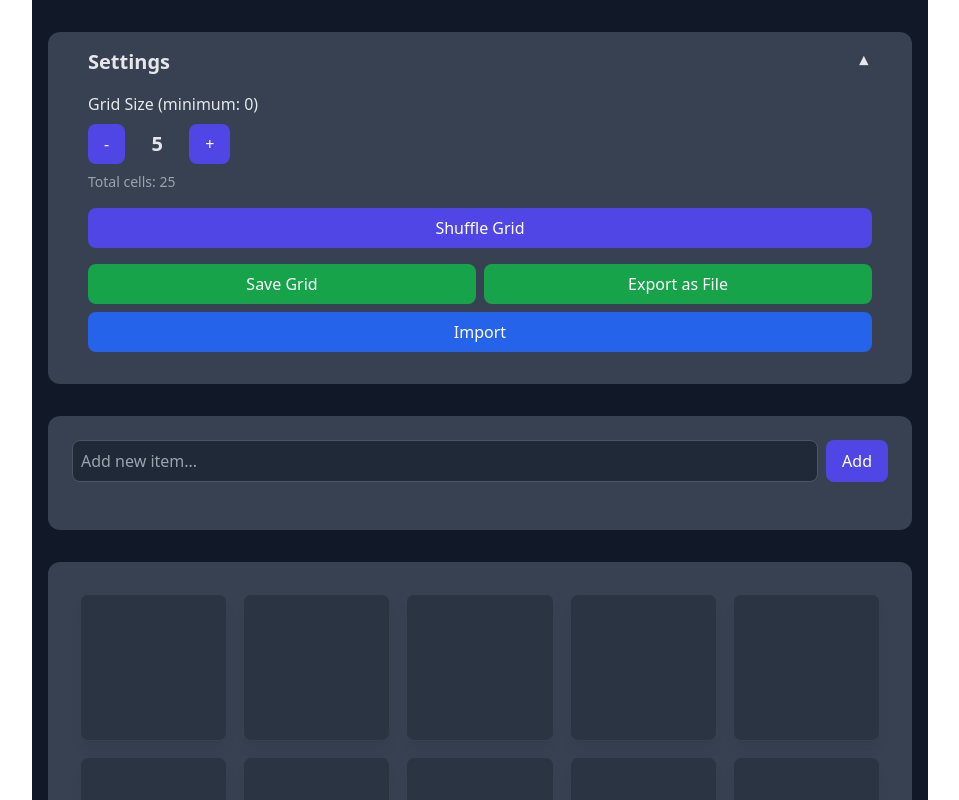
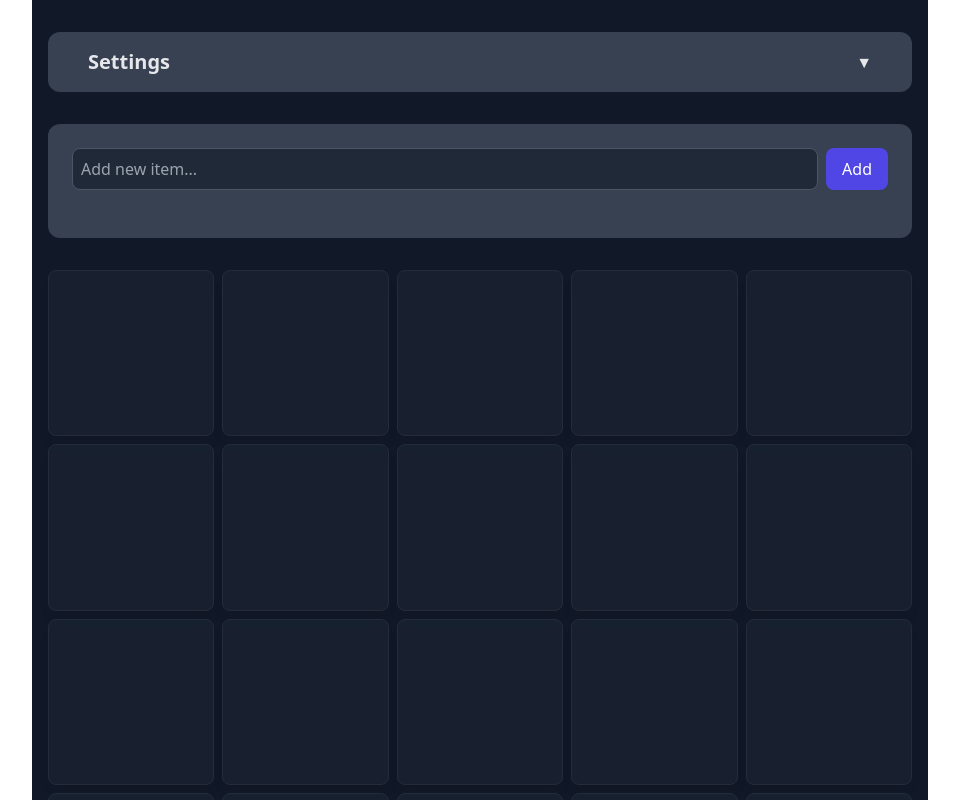
Before and after one commit to NyaStone/PredictionBingo, a React (Vite) app: page / in a window 1280 px wide. Shown: the top 800 px of the page, without its empty margins (160-1119 px from the left). Built offline with nearby package versions, Linux system fonts and the light colour scheme.

Commit message:
Added memo and colapsed contexts to avoid re-rendering + scrollOnClick also filters the list

```diff
--- a/src/components/Grid.tsx
+++ b/src/components/Grid.tsx
@@ -1,23 +1,25 @@
-import { useContext } from "react";
-import { SizeContext } from "../contexts/SizeContext";
-import { GridItem } from "./GridItem";
+import { memo, useContext } from 'react';
+import { GameStateContext } from '../contexts/GameStateContext';
+import { GridItem } from './GridItem';
 
-function Grid() {
-  const [size] = useContext(SizeContext);
-  const gridItems = Array(size * size).fill(null).map((_, index) => (<GridItem key={index} row={Math.floor(index / size)} column={index % size} />));
+export const Grid = memo(() => {
+    const { size, grid } = useContext(GameStateContext);
 
-  return (
-    <div className="container mx-auto p-8 bg-gray-700 rounded-xl mb-8">
-      <div
-        className="grid gap-4"
-        style={{
-          gridTemplateColumns: `repeat(${size}, minmax(0, 1fr))`
-        }}
-      >
-        {gridItems}
-      </div>
-    </div>
-  );
-}
+    return (
+        <div className="grid gap-2 mb-4" style={{
+            gridTemplateColumns: `repeat(${size}, minmax(0, 1fr))`
+        }}>
+            {grid.map((row, i) =>
+                row.map((_, j) => (
+                    <GridItem
+                        key={`${i}-${j}`}
+                        row={i}
+                        column={j}
+                    />
+                ))
+            )}
+        </div>
+    );
+});
 
-export default Grid;
+Grid.displayName = 'Grid';
--- a/src/components/GridItem.tsx
+++ b/src/components/GridItem.tsx
@@ -1,40 +1,52 @@
 import { useContext } from "react";
-import { ItemsContext } from "../contexts/ItemsContext";
-import { GridContext } from "../contexts/GridContext";
-import { ItemPlacementContext } from "../contexts/ItemPlacementContext";
+import { GameStateContext } from "../contexts/GameStateContext";
 
 export function GridItem({row, column}: {row: number, column: number}) {
-    const [items] = useContext(ItemsContext);
-    const [gridState, setGridState] = useContext(GridContext);
-    const [itemPlacement] = useContext(ItemPlacementContext);
+    const {
+        items,
+        grid,
+        itemPlacement,
+        setGrid,
+        setSearchTerm,
+        setShowMobileList
+    } = useContext(GameStateContext);
     const index = itemPlacement[row][column];
     const item = index < items.length ? items[index] : "";
-    const isChecked = gridState[row][column];
+    const isChecked = grid[row][column];
     const isEmpty = item === "";
 
     const handleClick = () => {
         if (!isEmpty) {
-            const newGridState = gridState.map((r, i) =>
+            const newGridState = grid.map((r, i) =>
                 i === row ? r.map((c, j) =>
                     j === column ? !c : c
                 ) : r
             );
-            setGridState(newGridState);
+            setGrid(newGridState);
         }
     };
 
     const scrollToItem = (e: React.MouseEvent) => {
         e.preventDefault();
         if (!isEmpty) {
+            // Clear any previous search term
+            setSearchTerm("");
+            // Ensure mobile list is visible
+            setShowMobileList(true);
+
+            // Small delay to ensure DOM is updated before scrolling
+            setTimeout(() => {
                 const element = document.getElementById(`item-${index}`);
                 if (element) {
                     element.scrollIntoView({ behavior: 'smooth' });
+                    setSearchTerm((index + 1).toString());
                 }
+            }, 0);
         }
     };
 
-    return <div
-      className={`rounded-lg shadow-lg aspect-square
+    return (
+        <div className={`rounded-lg shadow-lg aspect-square
                     border border-gray-700
                     transition-all duration-200
                     overflow-hidden
@@ -46,19 +58,22 @@ export function GridItem({row, column}: {row: number, column: number}) {
                         cursor-pointer hover:border-indigo-500`
                     }`}
         >
-    <div
+            {/* Desktop view - shows item text and toggles checked state */}
+            <button
                 onClick={handleClick}
                 className="w-full h-full items-center justify-center hidden md:flex">
-        <span>
-          {item}
-        </span>
-    </div>
-    <div
+                <span>{item}</span>
+            </button>
+
+            {/* Mobile view - shows item number and scrolls to item in list */}
+            <a
+                href={`#item-${index}`}
                 onClick={scrollToItem}
                 className="w-full h-full flex items-center justify-center md:hidden">
-      <a href={`#item-${index}`}>
-          #{index + 1}
+                <span>#{index + 1}</span>
             </a>
         </div>
-    </div>
+    );
 }
+
+GridItem.displayName = 'GridItem';
--- a/src/components/ItemCard.tsx
+++ b/src/components/ItemCard.tsx
@@ -1,15 +1,8 @@
-import { useContext } from "react";
-import { ItemsContext } from "../contexts/ItemsContext";
-import { SizeContext } from "../contexts/SizeContext";
-import { GridContext } from "../contexts/GridContext";
-import { ItemPlacementContext } from "../contexts/ItemPlacementContext";
+import { memo, useContext } from "react";
+import { GameStateContext } from "../contexts/GameStateContext";
 
-
-export const ItemCard = ({ item, index }: { item: string, index: number }) => {
-    const [items, setItems] = useContext(ItemsContext);
-    const [size] = useContext(SizeContext);
-    const [gridState, setGridState] = useContext(GridContext);
-    const [itemPlacement] = useContext(ItemPlacementContext);
+export const ItemCard = memo(({ item, index }: { item: string, index: number }) => {
+    const { size, grid, items, itemPlacement, setGrid, setItems } = useContext(GameStateContext);
 
     // Find row and column by searching through itemPlacement
     let row = -1;
@@ -27,7 +20,7 @@ export const ItemCard = ({ item, index }: { item: string, index: number }) => {
         if (row !== -1) break;
     }
 
-    const isChecked = row !== -1 && column !== -1 ? gridState[row][column] : false;
+    const isChecked = row !== -1 && column !== -1 ? grid[row][column] : false;
 
     const handleDelete = (indexToDelete: number) => {
         // Update items list
@@ -35,23 +28,25 @@ export const ItemCard = ({ item, index }: { item: string, index: number }) => {
 
         // Update grid state if item was found in the grid
         if (row !== -1 && column !== -1) {
-            const newGridState = gridState.map((r, i) =>
+            const newGridState = grid.map((r, i) =>
                 i === row ? r.map((c, j) =>
                     j === column ? false : c
                 ) : r
             );
-            setGridState(newGridState);
+            setGrid(newGridState);
         }
     };
 
     const handleClick = (e: React.MouseEvent) => {
-        e.stopPropagation(); // Prevent click from bubbling to parent
-        const newGridState = gridState.map((r, i) =>
-            i === row ? r.map((c, j) =>
-                j === column ? !c : c
-            ) : r
-        );
-        setGridState(newGridState);
+        e.stopPropagation();
+        if (row !== -1 && column !== -1) {
+            const newGridState = grid.map((r, i) =>
+                i === row ? r.map((c, j) =>
+                    j === column ? !c : c
+                ) : r
+            );
+            setGrid(newGridState);
+        }
     };
 
     return <div
@@ -85,4 +80,4 @@ export const ItemCard = ({ item, index }: { item: string, index: number }) => {
             ×
         </button>
     </div>
-};
+});
--- a/src/components/ItemList.tsx
+++ b/src/components/ItemList.tsx
@@ -1,14 +1,11 @@
-import { useContext, useState } from "react";
-import { ItemsContext } from "../contexts/ItemsContext";
-import { SizeContext } from "../contexts/SizeContext";
+import { memo, useContext, useState } from "react";
+import { GameStateContext } from "../contexts/GameStateContext";
 import { ItemCard } from "./ItemCard";
 
-export function ItemList() {
-    const [size] = useContext(SizeContext);
-    const [items, setItems] = useContext(ItemsContext);
+export const ItemList = memo(() => {
+    const { size, items, setItems, searchTerm, setSearchTerm } = useContext(GameStateContext);
     const [newItem, setNewItem] = useState("");
     const [showMobileList, setShowMobileList] = useState(true);
-    const [searchTerm, setSearchTerm] = useState("");
 
     const isListFull = items.length >= size * size;
     const isFiltering = searchTerm.trim().length > 0;
@@ -118,4 +115,6 @@ export function ItemList() {
             </div>
         </div>
     );
-}
+});
+
+ItemList.displayName = 'ItemList';
--- a/src/components/MainSection.tsx
+++ b/src/components/MainSection.tsx
@@ -1,4 +1,4 @@
-import Grid from "./Grid";
+import { Grid } from "./Grid";
 import { ItemList } from "./ItemList";
 import { Settings } from "./Settings";
 
--- a/src/components/Settings.tsx
+++ b/src/components/Settings.tsx
@@ -1,18 +1,12 @@
-import { useContext, useEffect, useState } from "react";
-import { SizeContext } from "../contexts/SizeContext";
-import { ItemsContext } from "../contexts/ItemsContext";
-import { ItemPlacementContext, shufflePlacement } from "../contexts/ItemPlacementContext";
-import { GridContext } from "../contexts/GridContext";
+import { memo, useContext, useEffect, useState } from "react";
+import { GameStateContext } from "../contexts/GameStateContext";
 
-export function Settings() {
-    const [size, setSize] = useContext(SizeContext);
-    const [items, setItems] = useContext(ItemsContext);
-    const [itemPlacement, setItemPlacement] = useContext(ItemPlacementContext);
-    const [gridState, setGridState] = useContext(GridContext);
+export const Settings = memo(() => {
+    const { size, grid, items, itemPlacement, setSize, setGrid, setItemPlacement } = useContext(GameStateContext);
     const [hasSavedState, setHasSavedState] = useState(false);
     const [showSaveSuccess, setShowSaveSuccess] = useState(false);
     const [showLoadSuccess, setShowLoadSuccess] = useState(false);
-    const [isCollapsed, setIsCollapsed] = useState(false);
+    const [isCollapsed, setIsCollapsed] = useState(true);
     const [showImportSuccess, setShowImportSuccess] = useState(false);
 
     useEffect(() => {
@@ -33,7 +27,8 @@ export function Settings() {
     };
 
     const handleShuffle = () => {
-        setItemPlacement(shufflePlacement(itemPlacement));
+        // Use the shufflePlacement function from GameStateContext
+        setItemPlacement([...itemPlacement].map(row => [...row]).sort(() => Math.random() - 0.5));
     };
 
     const handleSave = () => {
@@ -41,13 +36,11 @@ export function Settings() {
             size,
             items,
             itemPlacement,
-            gridState,
+            grid,
             savedAt: new Date().toISOString()
         };
         localStorage.setItem('predictionBingoState', JSON.stringify(gameState));
-        setHasSavedState(true); // Update state after saving
-
-        // Show and hide success message
+        setHasSavedState(true);
         setShowSaveSuccess(true);
         setTimeout(() => setShowSaveSuccess(false), 2000);
     };
@@ -57,11 +50,8 @@ export function Settings() {
         if (savedState) {
             const gameState = JSON.parse(savedState);
             setSize(gameState.size);
-            setItems(gameState.items);
+            setGrid(gameState.grid);
             setItemPlacement(gameState.itemPlacement);
-            setGridState(gameState.gridState);
-
-            // Show and hide success message
             setShowLoadSuccess(true);
             setTimeout(() => setShowLoadSuccess(false), 2000);
         }
@@ -72,7 +62,7 @@ export function Settings() {
             size,
             items,
             itemPlacement,
-            gridState,
+            grid,
             exportedAt: new Date().toISOString()
         };
 
@@ -95,11 +85,8 @@ export function Settings() {
                 try {
                     const gameState = JSON.parse(e.target?.result as string);
                     setSize(gameState.size);
-                    setItems(gameState.items);
+                    setGrid(gameState.grid);
                     setItemPlacement(gameState.itemPlacement);
-                    setGridState(gameState.gridState);
-
-                    // Show success message
                     setShowImportSuccess(true);
                     setTimeout(() => setShowImportSuccess(false), 2000);
                 } catch (error) {
@@ -261,4 +248,6 @@ export function Settings() {
             </div>
         </div>
     );
-}
+});
+
+Settings.displayName = 'Settings';
--- /dev/null
+++ b/src/contexts/GameStateContext.tsx
@@ -0,0 +1,89 @@
+import { createContext, useRef, useCallback, useState, ReactNode } from "react";
+import { shufflePlacement } from "./ItemPlacementContext";
+
+type GameState = {
+  size: number;
+  grid: boolean[][];
+  items: string[];
+  itemPlacement: number[][];
+  searchTerm: string;
+  showMobileList: boolean;
+  setSize: (size: number) => void;
+  setGrid: (grid: boolean[][]) => void;
+  setItems: (items: string[]) => void;
+  setItemPlacement: (placement: number[][]) => void;
+  setSearchTerm: (term: string) => void;
+  setShowMobileList: (show: boolean) => void;
+};
+
+export const GameStateContext = createContext<GameState>({} as GameState);
+
+export const GameStateProvider = ({ children }: { children: ReactNode }) => {
+  const stateRef = useRef({
+    size: 5,
+    items: [] as string[],
+    grid: Array(5).fill(null).map(() => Array(5).fill(false)),
+    itemPlacement: shufflePlacement(Array(5).fill(null).map((_, i) =>
+      Array(5).fill(0).map((_, j) => i * 5 + j)
+    )),
+    searchTerm: "",
+    showMobileList: true,
+  });
+  const [, forceUpdate] = useState({});
+
+  const setSize = useCallback((newSize: number) => {
+    stateRef.current = {
+      ...stateRef.current,
+      size: newSize,
+      grid: Array(newSize).fill(null).map(() => Array(newSize).fill(false)),
+      itemPlacement: shufflePlacement(Array(newSize).fill(null).map((_, i) =>
+        Array(newSize).fill(0).map((_, j) => i * newSize + j)
+      ))
+    };
+    forceUpdate({});
+  }, []);
+
+  const setGrid = useCallback((newGrid: boolean[][]) => {
+    stateRef.current.grid = newGrid;
+    forceUpdate({});
+  }, []);
+
+  const setItems = useCallback((newItems: string[]) => {
+    stateRef.current.items = newItems;
+    forceUpdate({});
+  }, []);
+
+  const setItemPlacement = useCallback((newPlacement: number[][]) => {
+    stateRef.current.itemPlacement = newPlacement;
+    forceUpdate({});
+  }, []);
+
+  const setSearchTerm = useCallback((term: string) => {
+    stateRef.current.searchTerm = term;
+    forceUpdate({});
+  }, []);
+
+  const setShowMobileList = useCallback((show: boolean) => {
+    stateRef.current.showMobileList = show;
+    forceUpdate({});
+  }, []);
+
+  return (
+    <GameStateContext.Provider value={{
+      size: stateRef.current.size,
+      grid: stateRef.current.grid,
+      items: stateRef.current.items,
+      itemPlacement: stateRef.current.itemPlacement,
+      searchTerm: stateRef.current.searchTerm,
+      showMobileList: stateRef.current.showMobileList,
+      setSize,
+      setGrid,
+      setItems,
+      setItemPlacement,
+      setSearchTerm,
+      setShowMobileList,
+    }}>
+      {children}
+    </GameStateContext.Provider>
+  );
+};
--- a/src/contexts/GridContext.tsx
+++ b/src/contexts/GridContext.tsx
@@ -1,7 +1,7 @@
-import { createContext, ReactNode, useContext, useState, useEffect } from "react";
+import { createContext, ReactNode, useContext, useState, useEffect, useRef, useCallback } from "react";
 import { SizeContext } from "./SizeContext";
 
-type GridState = [GridContextType, React.Dispatch<React.SetStateAction<GridContextType>>]
+type GridState = [GridContextType, (newState: GridContextType) => void]
 
 export type GridContextType = boolean[][];
 
@@ -14,13 +14,22 @@ function generateGrid(size: number): GridContextType {
 
 export const GridContextProvider = ({children}: {children?: ReactNode}) => {
     const [size] = useContext(SizeContext);
-    const [gridState, setGridState] = useState<GridContextType>(generateGrid(size));
+    const gridStateRef = useRef<GridContextType>(generateGrid(size));
+    const [, forceUpdate] = useState({});
+
+    const setGridState = useCallback((newState: GridContextType) => {
+        gridStateRef.current = newState;
+        forceUpdate({});
+    }, []);
 
     useEffect(() => {
-        setGridState(generateGrid(size));
+        gridStateRef.current = generateGrid(size);
+        forceUpdate({});
     }, [size]);
 
-    return <GridContext.Provider value={[gridState, setGridState]}>
-        {children}
-    </GridContext.Provider>;
-}
+    return (
+        <GridContext.Provider value={[gridStateRef.current, setGridState]}>
+            {children}
+        </GridContext.Provider>
+    );
+};
--- a/src/contexts/ItemPlacementContext.tsx
+++ b/src/contexts/ItemPlacementContext.tsx
@@ -1,9 +1,9 @@
-import { createContext, Dispatch, useContext, useEffect, useState } from "react";
+import { createContext, useContext, useEffect, useRef, useCallback, useState } from "react";
 import { SizeContext } from "./SizeContext";
 
 export type ItemPlacementState = number[][];
 
-export const ItemPlacementContext = createContext<[ItemPlacementState, Dispatch<ItemPlacementState>]>([[], () => {}]);
+export const ItemPlacementContext = createContext<[ItemPlacementState, (newState: ItemPlacementState) => void]>([[], () => {}]);
 
 export function shufflePlacement(placement: number[][]): number[][] {
     const newPlacement = placement.map((row) => [...row]);
@@ -21,6 +21,13 @@ export function shufflePlacement(placement: number[][]): number[][] {
 
 export const ItemPlacementContextProvider = ({ children }: { children: React.ReactNode }) => {
     const [size] = useContext(SizeContext);
+    const itemPlacementRef = useRef<ItemPlacementState>(generateItemPlacement(size));
+    const [, forceUpdate] = useState({});
+
+    const setItemPlacement = useCallback((newState: ItemPlacementState) => {
+        itemPlacementRef.current = newState;
+        forceUpdate({});
+    }, []);
 
     function generateItemPlacement(size: number): number[][] {
         const newPlacement: number[][] = Array(size).fill(null)
@@ -36,22 +43,18 @@ export const ItemPlacementContextProvider = ({ children }: { children: React.Rea
         return shufflePlacement(newPlacement);
     }
 
-    const [itemPlacement, setItemPlacement] = useState<ItemPlacementState>(
-        () => generateItemPlacement(size)
-    );
-
     useEffect(() => {
-        const newPlacement = generateItemPlacement(size);
-        setItemPlacement(newPlacement);
+        itemPlacementRef.current = generateItemPlacement(size);
+        forceUpdate({});
     }, [size]);
 
     // Add safety check
-    if (!itemPlacement || itemPlacement.length !== size) {
-        return null; // or a loading state
+    if (!itemPlacementRef.current || itemPlacementRef.current.length !== size) {
+        return null;
     }
 
     return (
-        <ItemPlacementContext.Provider value={[itemPlacement, setItemPlacement]}>
+        <ItemPlacementContext.Provider value={[itemPlacementRef.current, setItemPlacement]}>
             {children}
         </ItemPlacementContext.Provider>
     );
--- a/src/contexts/SizeContext.tsx
+++ b/src/contexts/SizeContext.tsx
@@ -1,13 +1,21 @@
-import { createContext, useState } from "react";
+import { createContext, useRef, useCallback, useState } from "react";
 
-type SizeState = [number, React.Dispatch<React.SetStateAction<number>>];
+type SizeState = [number, (newSize: number) => void];
 
 export const SizeContext = createContext<SizeState>([0, () => {}] as SizeState);
 
 export const SizeContextProvider = ({children}: {children: React.ReactNode}) => {
-    const sizeState = useState(5);
+    const sizeRef = useRef<number>(5);
+    const [, forceUpdate] = useState({});
 
-    return <SizeContext.Provider value={sizeState}>
-        {children}
-    </SizeContext.Provider>
-}
+    const setSize = useCallback((newSize: number) => {
+        sizeRef.current = newSize;
+        forceUpdate({});
+    }, []);
+
+    return (
+        <SizeContext.Provider value={[sizeRef.current, setSize]}>
+            {children}
+        </SizeContext.Provider>
+    );
+};
```
Also changed, not shown: src/contexts/ContextsProvider.tsx (+6 -14 lines). Lines whose indentation alone changed are shown as unchanged.
